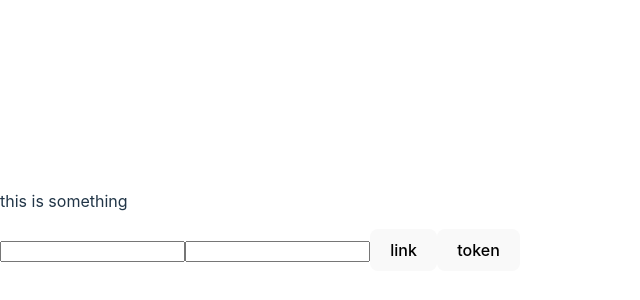
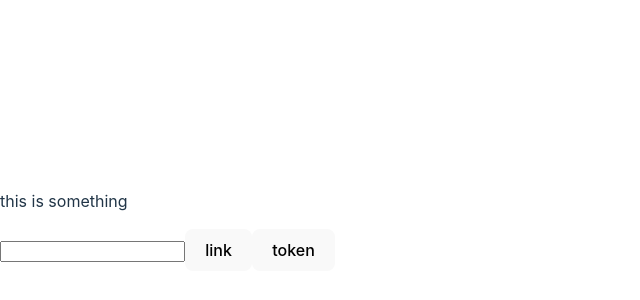
Before and after one commit to amalvinodq/react-application-demo, a React (Vite) app: page / in a window 1280 px wide. Shown: the part 178-478 px from the top of the page, without its empty margins (0-640 px from the left). Built offline with nearby package versions, Linux system fonts and the light colour scheme.

Commit message:
automated code taking

```diff
--- a/src/driveAccess.jsx
+++ b/src/driveAccess.jsx
@@ -3,14 +3,14 @@ import { useState } from "react";
 
 function DriveAccess() {
 	const [auth, setAuth] = useState();
-	const [code, setCode] = useState();
+	// const [code, setCode] = useState();
 
 	const storeAuth = ($event) => {
 		setAuth($event.target.value);
 	};
-	const storeCode = ($event) => {
-		setCode($event.target.value);
-	};
+	// const storeCode = ($event) => {
+	// 	setCode($event.target.value);
+	// };
 	const generateLink = async () => {
 		console.log(auth, "auth");
 		// const response = await fetch("http://[::1]:3200/api/g-drive/permission-url", {
@@ -41,6 +41,10 @@ function DriveAccess() {
 	};
 	const generateToken = () => {
 		console.log(decodeURIComponent(code), "code");
+		const currentUrl = window.location.href;
+		const urlParams = new URLSearchParams(currentUrl);
+		const code = urlParams.get("code");
+		// const scope = urlParams.get("scope");
 		axios
 			.post(
 				"https://backend-dev.sokrateque.ai/api/g-drive/generate-token",
@@ -65,7 +69,7 @@ function DriveAccess() {
 		<div>
 			<p>this is something</p>
 			<input onChange={storeAuth} />
-			<input onChange={storeCode} type="text" />
+			{/* <input onChange={storeCode} type="text" /> */}
 
 			<button onClick={generateLink}>link</button>
 			<button onClick={generateToken}>token</button>
```
